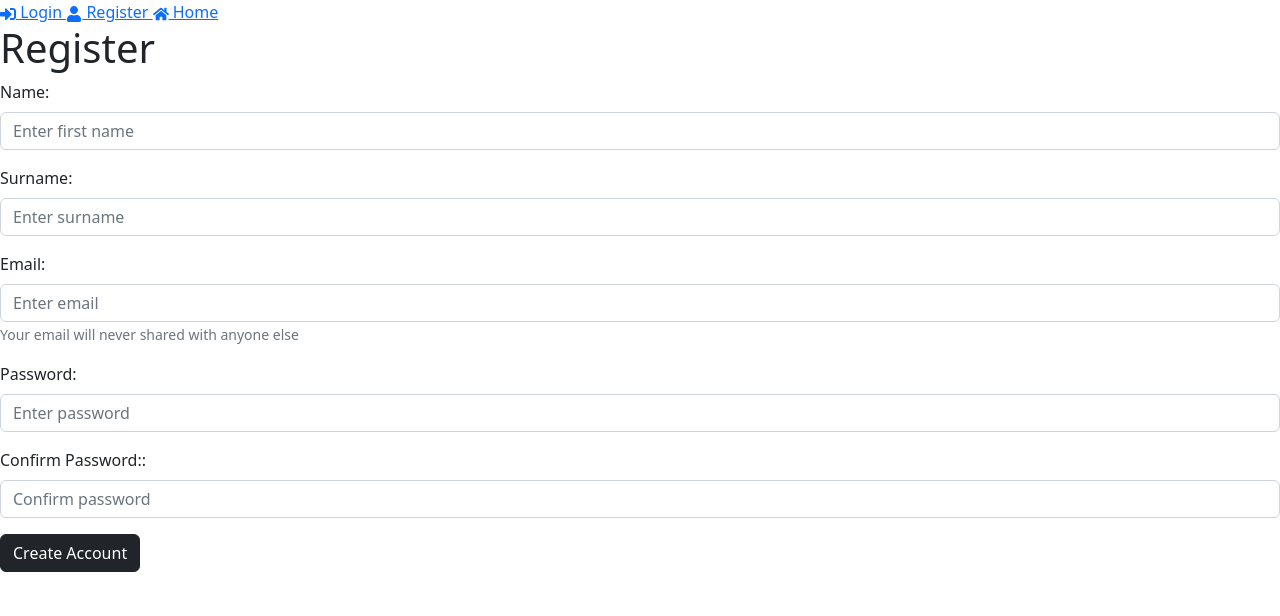
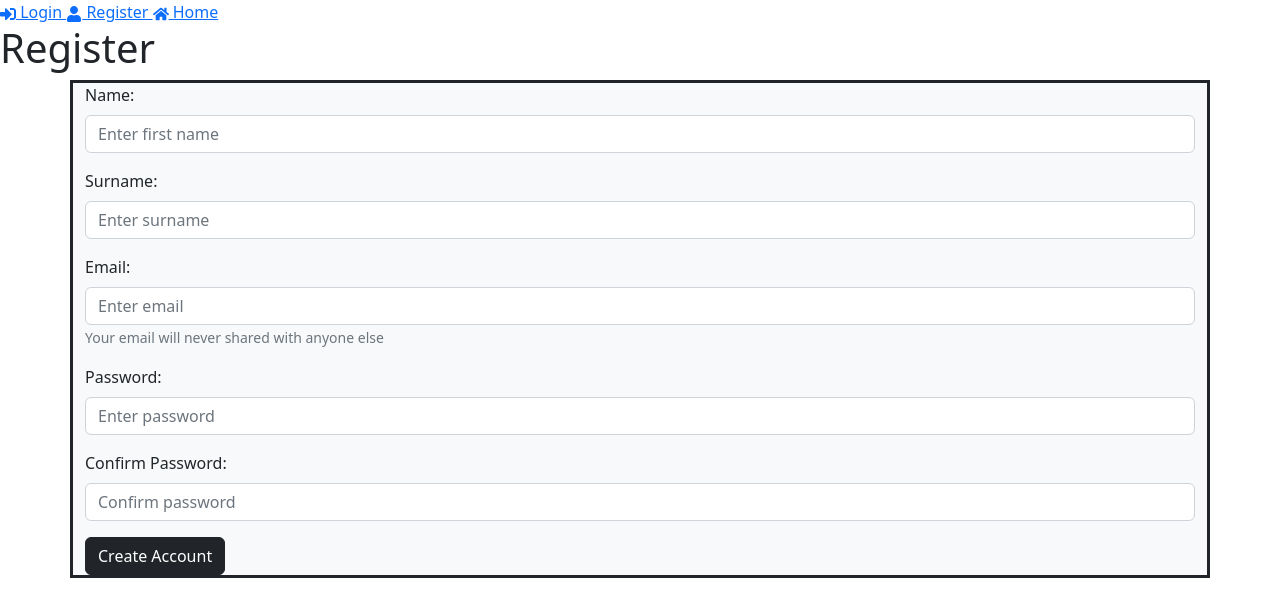
Before and after one commit to the-nonlinearity/docker-compose-rest-react-boilerplate, a React (Create React App) app in the folder frontend/: page /register in a window 1280 px wide. Shown: the top 616 px of the page. Built offline with nearby package versions, Linux system fonts and the light colour scheme.

Commit message:
add further rudimentary bootstrap styling

```diff
--- a/frontend/src/pages/Register/index.tsx
+++ b/frontend/src/pages/Register/index.tsx
@@ -1,5 +1,5 @@
 import React, { useState, FormEvent } from 'react'
-import { Button, Spinner, Form } from 'react-bootstrap'
+import { Button, Spinner, Form, Container } from 'react-bootstrap'
 import { toast } from 'react-toastify'
 
 import { postNewUser } from '../../services/interceptors'
@@ -45,81 +45,41 @@ export function Register () {
   return (
     <div>
       <h1>Register</h1>
+      <Container className="bg-light border border-dark border-3">
+
       <Form onSubmit={handleSubmit}>
-        {/* <div> */}
         <Form.Group className='mb-3' controlId='formFirstName'>
           <Form.Label>Name:</Form.Label>
-          <Form.Control type="text" placeholder="Enter first name" onChange={handleFormChange} value={firstName} />
-          {/* <input
-            value={firstName}
-            type="text"
-            name="firstName"
-            id="firstName"
-            onChange={handleFormChange}
-            placeholder='Enter first name'
-        /> */}
+          <Form.Control type="text" placeholder="Enter first name" onChange={handleFormChange} name="firstName" value={firstName} required />
+          {/* <Form.Control.Feedback type='invalid'>
+            Please provide your first name.
+          </Form.Control.Feedback> */}
         </Form.Group>
-        {/* </div> */}
-        {/* <div>
-      <label htmlFor="lastName">Surname</label>
-          <input
-            value={lastName}
-            type="text"
-            name="lastName"
-            id="lastName"
-            onChange={handleFormChange}
-            placeholder='Enter surname'
-        />
-        </div> */}
         <Form.Group className='mb-3' controlId='formLastName'>
           <Form.Label>Surname:</Form.Label>
-          <Form.Control type="text" placeholder="Enter surname" onChange={handleFormChange} value={lastName} />
+          <Form.Control type="text" placeholder="Enter surname" onChange={handleFormChange} name="lastName" value={lastName} required />
+          {/* <Form.Control.Feedback type='invalid'>
+            Please provide your surname.
+          </Form.Control.Feedback> */}
           </Form.Group>
-        {/* <div>
-      <label htmlFor="email">Email</label>
-          <input
-            value={email}
-            type="email"
-            name="email"
-            id="email"
-            onChange={handleFormChange}
-            placeholder='Enter email'
-        />
-        </div> */}
         <Form.Group className='mb-3' controlId='formEmail'>
           <Form.Label>Email:</Form.Label>
-          <Form.Control type="email" placeholder="Enter email" onChange={handleFormChange} value={email} />
-          <Form.Text className='text-muted'> Your email will never shared with anyone else</Form.Text>
+          <Form.Control type="email" placeholder="Enter email" onChange={handleFormChange} name="email" value={email} required/>
+          <Form.Text muted> Your email will never shared with anyone else</Form.Text>
+          {/* <Form.Control.Feedback type='invalid'>
+            Please provide a valid email.
+          </Form.Control.Feedback> */}
           </Form.Group>
-        {/* <div>
-          <label htmlFor="password">Password</label>
-          <input
-            value={password}
-            type="password"
-            name="password"
-            id="password"
-            onChange={handleFormChange}
-            placeholder='Enter password'
-          />
-        </div> */}
         <Form.Group className='mb-3' controlId='formPassword'>
           <Form.Label>Password:</Form.Label>
-          <Form.Control type="password" placeholder="Enter password" onChange={handleFormChange} value={password} />
+          <Form.Control type="password" placeholder="Enter password" onChange={handleFormChange} name="password" value={password} required />
+          {/* <Form.Control.Feedback type='invalid'>
+            Please provide a valid password.
+          </Form.Control.Feedback> */}
           </Form.Group>
-        {/* <div>
-          <label htmlFor="passwordConfirm">Confirm Password</label>
-          <input
-            value={passwordConfirm}
-            type="password"
-            name="passwordConfirm"
-            id="passwordConfirm"
-            onChange={handleFormChange}
-            placeholder='Confirm password'
-          />
-        </div> */}
         <Form.Group className='mb-3' controlId='formPasswordConfirm'>
-          <Form.Label>Confirm Password::</Form.Label>
-          <Form.Control type="password" placeholder="Confirm password" onChange={handleFormChange} value={passwordConfirm} />
+          <Form.Label>Confirm Password:</Form.Label>
+          <Form.Control type="password" placeholder="Confirm password" onChange={handleFormChange} name="passwordConfirm" value={passwordConfirm} required/>
           </Form.Group>
         {!pendingSubmit
           ? <Button
@@ -139,7 +99,9 @@ export function Register () {
           <span className="visually-hidden">Loading...</span>
         </Button>
         }
-      </Form>
+        </Form>
+
+      </Container>
     </div>
   )
 }
```
